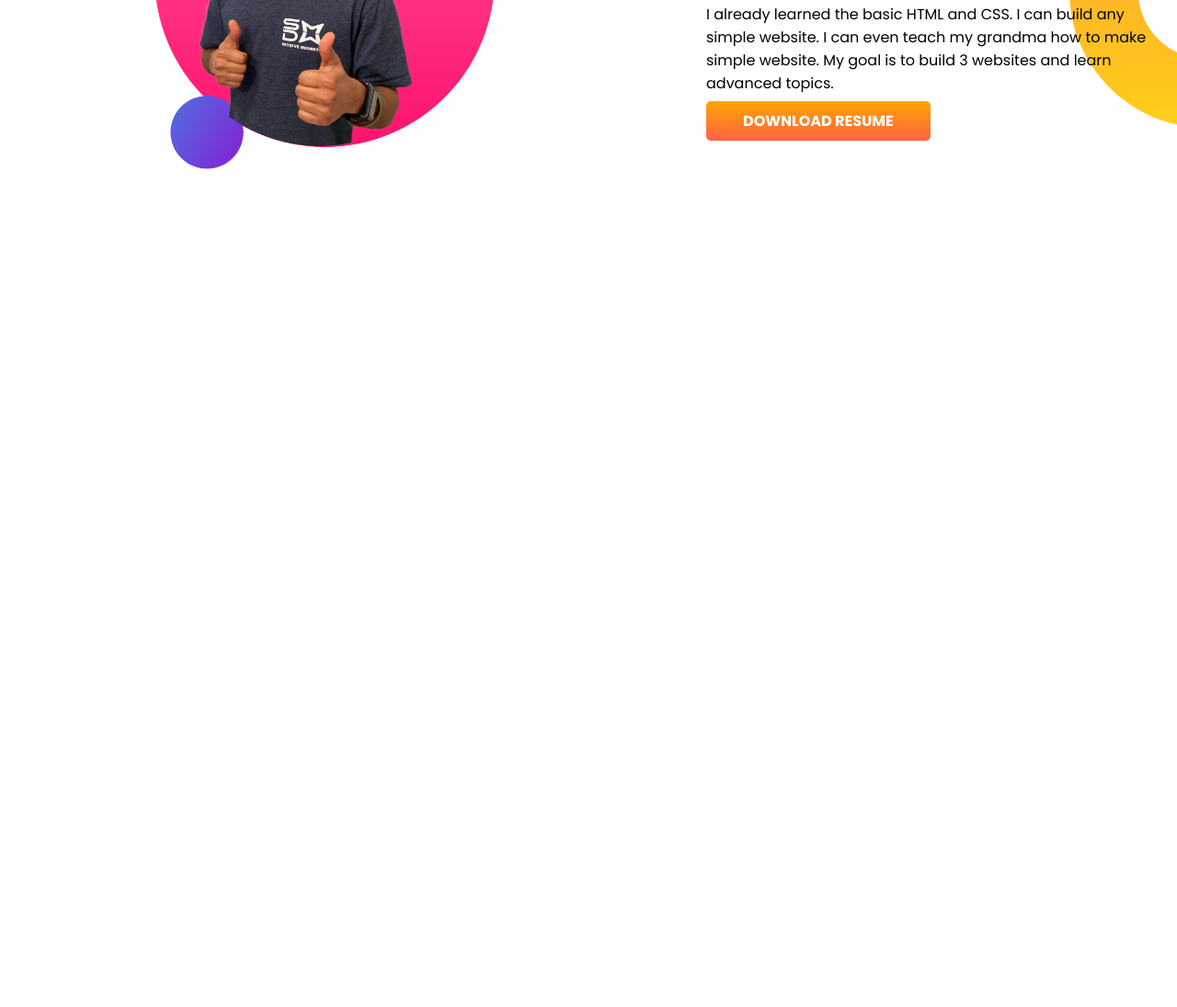
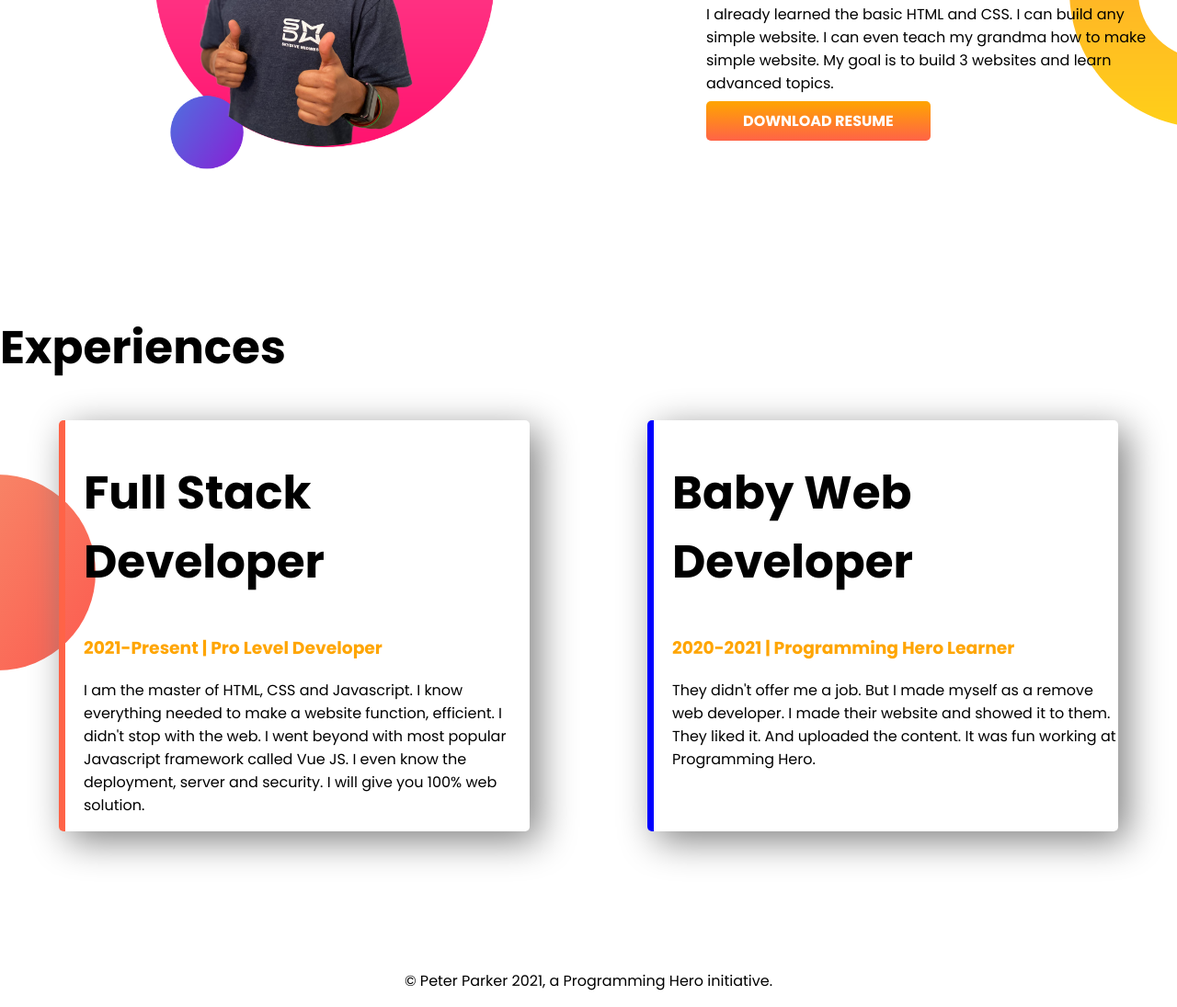
Before and after one commit to saraafrin/new-developer-portfolio, a plain HTML site: page index.html in a window 1280 px wide. Shown: the part 823-1918 px from the top of the page at 92% size. Before the commit the page ends 1164 px from the top, so only its background shows below. Drawn offline with Linux system fonts and the light colour scheme.

Commit message:
footer added

```diff
--- a/index.html
+++ b/index.html
@@ -15,7 +15,7 @@
 </head>
 
 <body>
-    <section class="top-banner">
+    <section class="top-banner flexible-container">
         <div class="half-width">
             <h1>Welcome to</h1>
             <h1><span class="orange-color">Sadiya Sara</span> World</h1>
@@ -33,7 +33,7 @@
             <img src="images/jhankar.png" alt="">
         </div>
     </section>
-    <section class="dream-big">
+    <section class="dream-big flexible-container">
         <div class="half-width">
             <img src="images/jhankar2.png" alt="">
         </div>
@@ -47,6 +47,29 @@
         </div>
 
     </section>
+    <section class="experiences-area ">
+        <h1>Experiences</h1>
+        <div class="flexible-container">
+            <div id="full-stack-developer" class="experience-item">
+                <h1>Full Stack Developer </h1>
+                <h3 class="orange-color">2021-Present | Pro Level Developer</h3>
+                <p>I am the master of HTML, CSS and Javascript. I know everything needed to make a website function,
+                    efficient. I didn't stop with the web. I went beyond with most popular Javascript framework called
+                    Vue
+                    JS. I even know the deployment, server and security. I will give you 100% web solution.</p>
+            </div>
+            <div id="baby-web-developer" class="experience-item">
+                <h1>Baby Web Developer</h1>
+                <h3 class="orange-color">2020-2021 | Programming Hero Learner</h3>
+                <p>They didn't offer me a job. But I made myself as a remove web developer. I made their website and
+                    showed
+                    it to them. They liked it. And uploaded the content. It was fun working at Programming Hero.</p>
+            </div>
+        </div>
+    </section>
 </body>
+<footer>
+    <p>© Peter Parker 2021, a Programming Hero initiative.</p>
+</footer>
 
 </html>
--- a/style.css
+++ b/style.css
@@ -11,7 +11,7 @@ h1 {
     color: orange;
 }
 
-section {
+.flexible-container {
     display: flex;
     margin-bottom: 150px;
 }
@@ -44,3 +44,30 @@ section {
     background-repeat: no-repeat;
     background-position: right;
 }
+
+.experiences-area {
+    background-image: url(images/exp-bg.png);
+    background-repeat: no-repeat;
+    background-position: left;
+}
+
+.experience-item {
+    width: 40%;
+    margin-left: 5%;
+    margin-right: 5%;
+    padding-left: 20px;
+    border-radius: 5px;
+    box-shadow: 10px 10px 40px gray;
+}
+
+#full-stack-developer {
+    border-left: 7px solid tomato;
+}
+
+#baby-web-developer {
+    border-left: 7px solid blue;
+}
+
+footer p {
+    text-align: center;
+}
```
